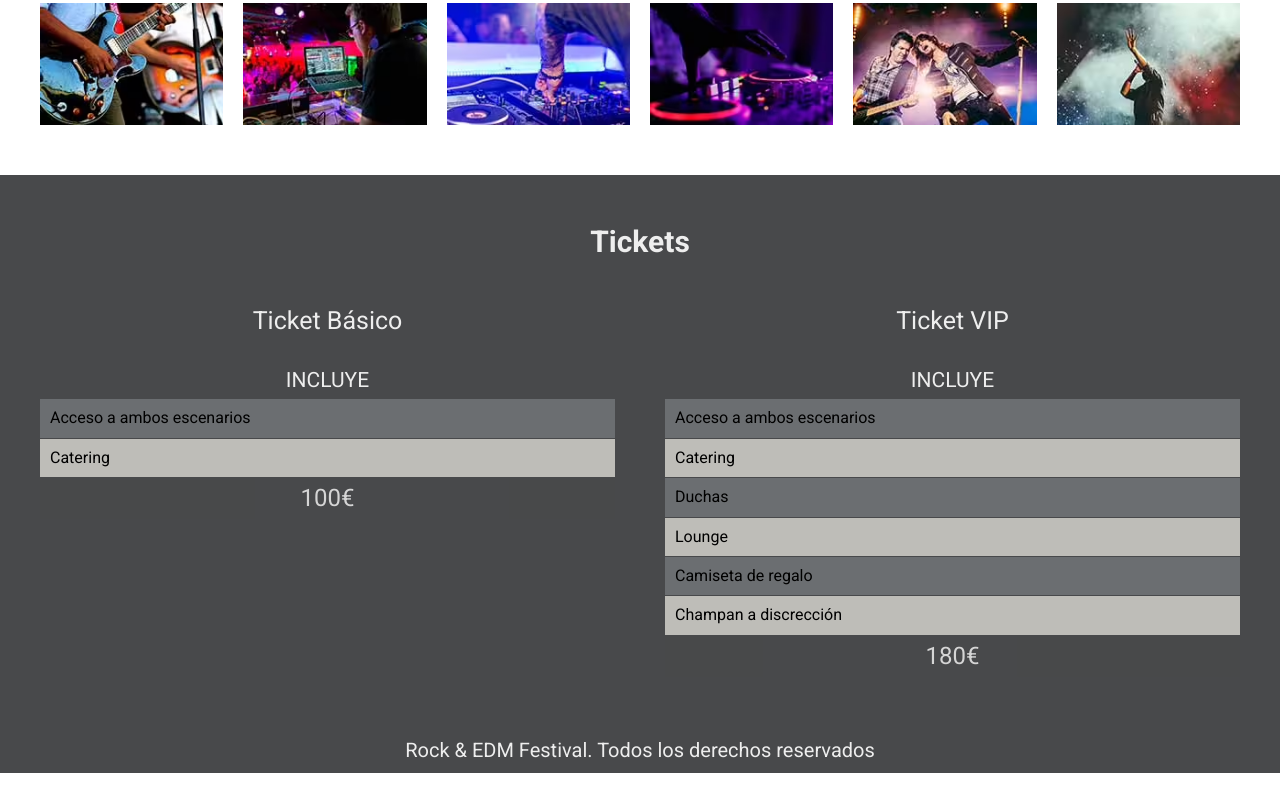
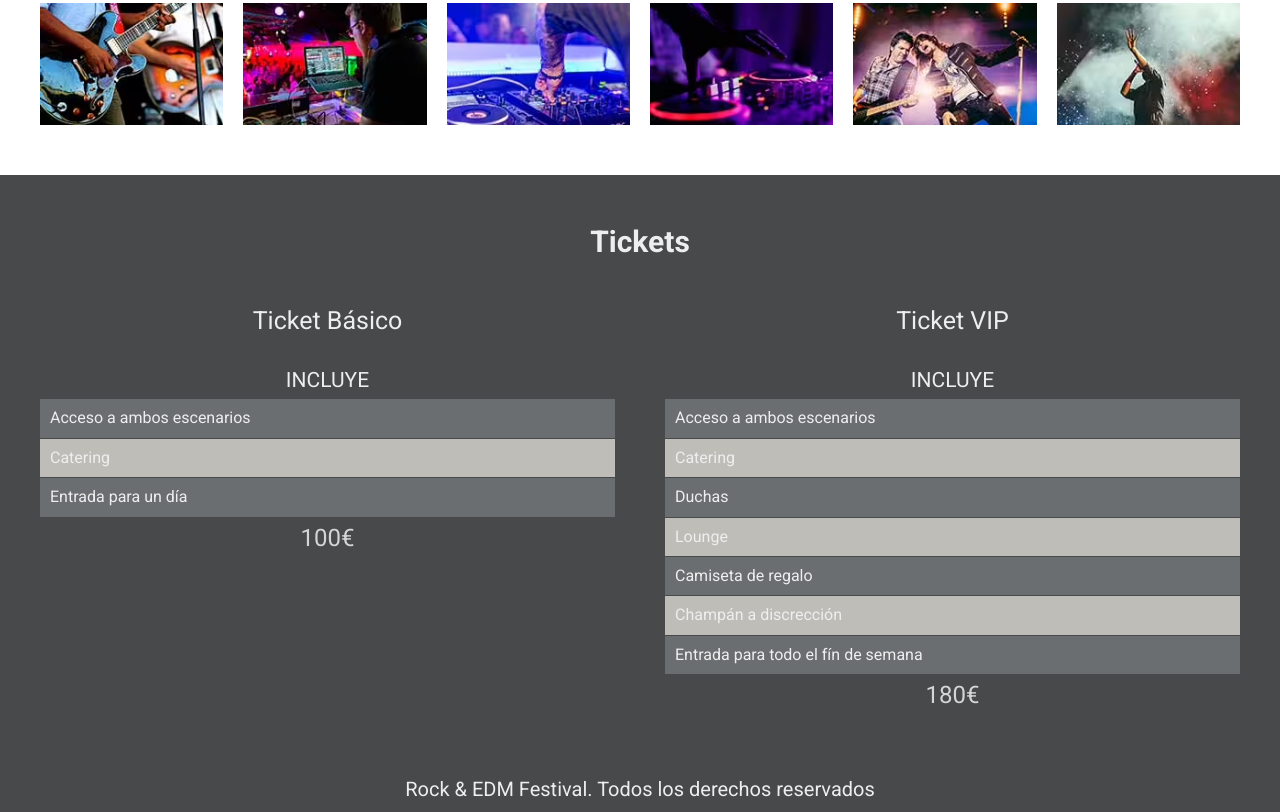
Before and after one commit to camposCode/musicEventsSassGulp, a website: page index.html in a window 1280 px wide. Shown: the part 2935-3747 px from the top of the page. Before the commit the page ends 3708 px from the top, so only its background shows below. Drawn offline with Linux system fonts and the light colour scheme; files that its build step writes are made by us from their sources.

Commit message:
barra fijada al dar scroll

```diff
--- a/index.html
+++ b/index.html
@@ -178,6 +178,7 @@
                             Acceso a ambos escenarios
                         </li>
                         <li>Catering</li>
+                        <li>Entrada para un día</li>
                     </ul>
                 </div>
                 <footer class="pase-footer">
@@ -199,7 +200,8 @@
                         <li>Duchas</li>
                         <li>Lounge</li>
                         <li>Camiseta de regalo</li>
-                        <li>Champan a discrección</li>
+                        <li>Champán a discrección</li>
+                        <li>Entrada para todo el fín de semana</li>
                     </ul>
                 </div>
                 <footer class="pase-footer">
--- a/src/js/app.js
+++ b/src/js/app.js
@@ -11,13 +11,16 @@ function iniciarApp(){
 function navegacionFija(){
     const barra = document.querySelector('.header');
     const sobreFestival = document.querySelector('.sobre-festival');
+    const body = document.querySelector('body');
 
     window.addEventListener('scroll', function(){
 
         if(sobreFestival.getBoundingClientRect().top < 0){
         barra.classList.add('fijo');
+        body.classList.add('body-scroll');
     }else{
         barra.classList.remove('fijo');
+        body.classList.remove('body-scroll');
     }
     })
 }
--- a/src/scss/base/_globales.scss
+++ b/src/scss/base/_globales.scss
@@ -14,6 +14,14 @@ html{
 body{
     font-family: v.$fuente_principal;
     font-size: 1.6rem;
+
+    &.fijar-body{
+        overflow: hidden;
+    }
+
+    &.body-scroll{
+        padding-top: 8.6rem;
+    }
 }
 
 p{
--- a/src/scss/layout/_boletos.scss
+++ b/src/scss/layout/_boletos.scss
@@ -20,6 +20,7 @@
 
         li{
             background-color: v.$smoke;
+            color: v.$blanco;
         }
         li:nth-child(odd){
             background-color: darken(v.$steel, 5%)
```
Also changed, not shown: build/css/app.css, build/js/app.js.
